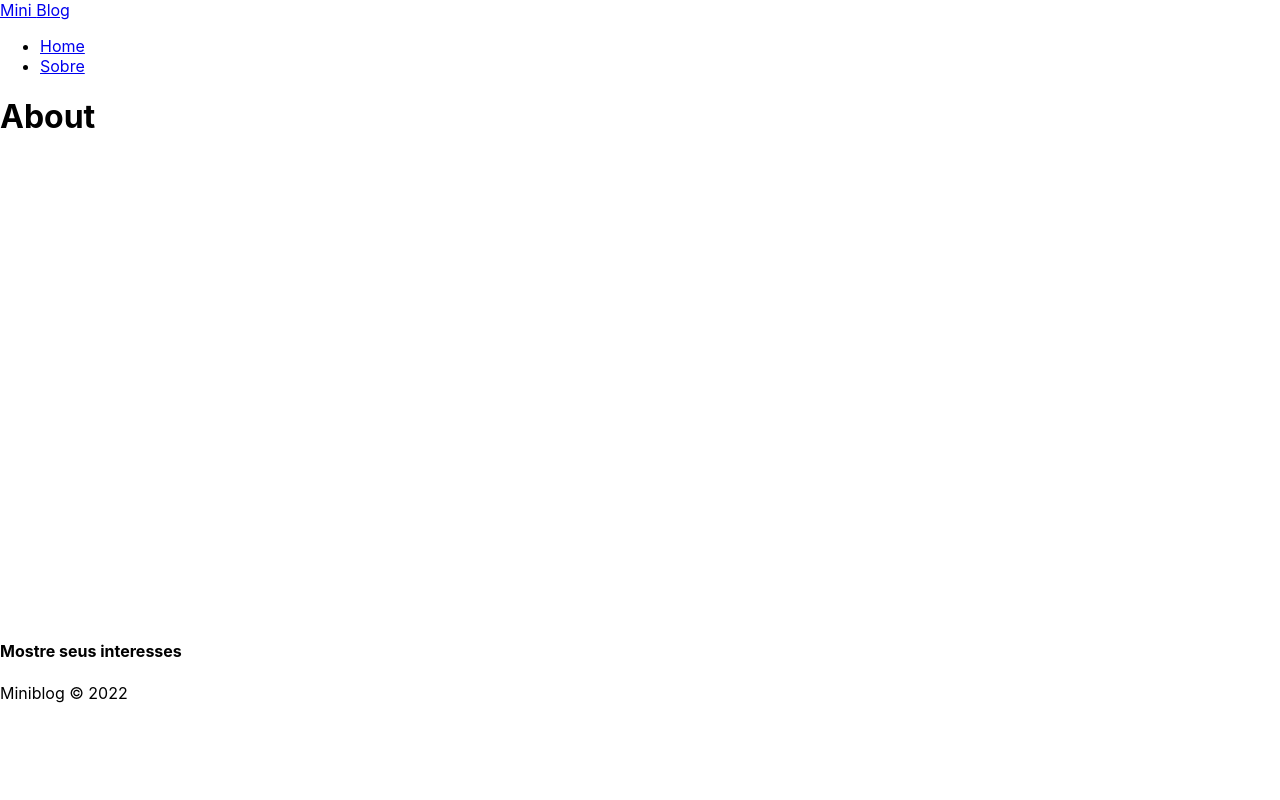
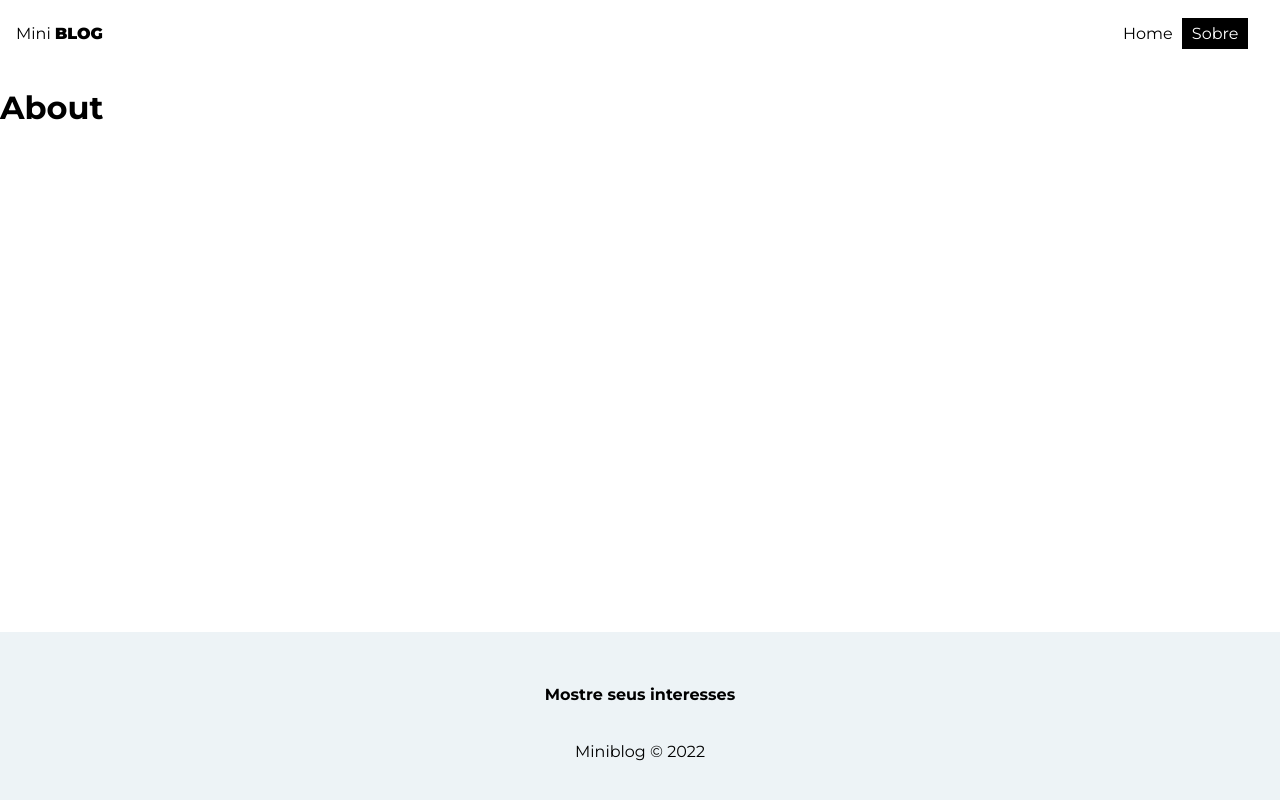
Before and after one commit to FAFAzin/Miniblog, a React (Create React App) app in the folder miniblog/: page /about in a window 1280 px wide. Shown: the top 800 px of the page. Built offline with nearby package versions, Linux system fonts and the light colour scheme.

Commit message:
adicionando estilos

```diff
--- a/miniblog/public/index.html
+++ b/miniblog/public/index.html
@@ -24,6 +24,9 @@
       work correctly both with client-side routing and a non-root public URL.
       Learn how to configure a non-root public URL by running `npm run build`.
     -->
+    <link rel="preconnect" href="https://fonts.googleapis.com">
+<link rel="preconnect" href="https://fonts.gstatic.com" crossorigin>
+<link href="https://fonts.googleapis.com/css2?family=Montserrat:ital,wght@0,100;0,200;0,300;0,400;0,500;0,600;0,700;0,800;0,900;1,100;1,200;1,300;1,400;1,500;1,600;1,700;1,800;1,900&display=swap" rel="stylesheet">
     <title>React App</title>
   </head>
   <body>
--- a/miniblog/src/components/Footer.js
+++ b/miniblog/src/components/Footer.js
@@ -4,7 +4,7 @@
 
 const Footer = () => {
   return (
-    <footer>
+    <footer className={styles.footer}>
         <h4> Mostre seus interesses</h4>
         <p> Miniblog &copy; 2022</p>
     </footer>
--- a/miniblog/src/components/Footer.module.css
+++ b/miniblog/src/components/Footer.module.css
@@ -0,0 +1,8 @@
+.footer {
+    height: 11rem;
+    display: flex;
+    flex-direction: column;
+    align-items: center;
+    justify-content: center;
+    background-color: #edf3f6;
+}
--- a/miniblog/src/components/Navbar.js
+++ b/miniblog/src/components/Navbar.js
@@ -5,16 +5,18 @@
 
 const Navbar = () => {
   return (
-    <nav>
-        <NavLink to='/'>
+    <nav className={styles.navbar}>
+        <NavLink to='/' className={styles.brand}>
             Mini <span>Blog</span>
         </NavLink>
-            <ul>
+            <ul className={styles.links_list}>
                 <li>
-                    <NavLink to='/'>Home</NavLink>
+                    <NavLink to='/' className={({isActive}) => (isActive ? styles.active : '')}>
+                    Home</NavLink>
                 </li>
                 <li>
-                    <NavLink to='/about'>Sobre</NavLink>
+                <NavLink to='/about' className={({isActive}) => (isActive ? styles.active : '')}>
+                Sobre</NavLink>
                 </li>
             </ul>
     </nav>
--- a/miniblog/src/components/Navbar.module.css
+++ b/miniblog/src/components/Navbar.module.css
@@ -0,0 +1,30 @@
+.navbar {
+    display: flex;
+    justify-content: space-between;
+    align-items: center;
+    padding: .5rem 1rem;
+}
+
+.brand {
+    font: 1rem;
+}
+.brand span {
+    font-weight: 900;
+    text-transform: uppercase;
+}
+
+.links_list {
+    display: flex;
+    list-style: none;
+}
+.links_list {
+    margin-right: 1rem;
+}
+.links_list li a {
+    padding: .4rem .6rem;
+}
+
+.active {
+    background-color: #000;
+    color: #fff
+}
--- a/miniblog/src/index.css
+++ b/miniblog/src/index.css
@@ -1,13 +1,33 @@
 body {
+  background-color: #fff;
+  padding: 0;
   margin: 0;
-  font-family: -apple-system, BlinkMacSystemFont, 'Segoe UI', 'Roboto', 'Oxygen',
-    'Ubuntu', 'Cantarell', 'Fira Sans', 'Droid Sans', 'Helvetica Neue',
-    sans-serif;
-  -webkit-font-smoothing: antialiased;
-  -moz-osx-font-smoothing: grayscale;
+  font-family: 'Montserrat', sans-serif;
 }
 
-code {
-  font-family: source-code-pro, Menlo, Monaco, Consolas, 'Courier New',
-    monospace;
+input::placeholder,
+textarea::placeholder{
+
+  font-family: 'Montserrat', sans-serif;
 }
+
+input:focus,
+textarea:focus {
+  outline: none;
+}
+
+a,
+nav button {
+  text-decoration: none;
+  background-color: transparent;
+  border: none;
+  color: #000;
+  transition: .4s;
+  font-size: 1rem;
+  cursor: pointer;
+  font-family: 'Montserrat', sans-serif;
+}
+a:hover,
+nav button:hover {
+  color: #bbb;
+}
```
